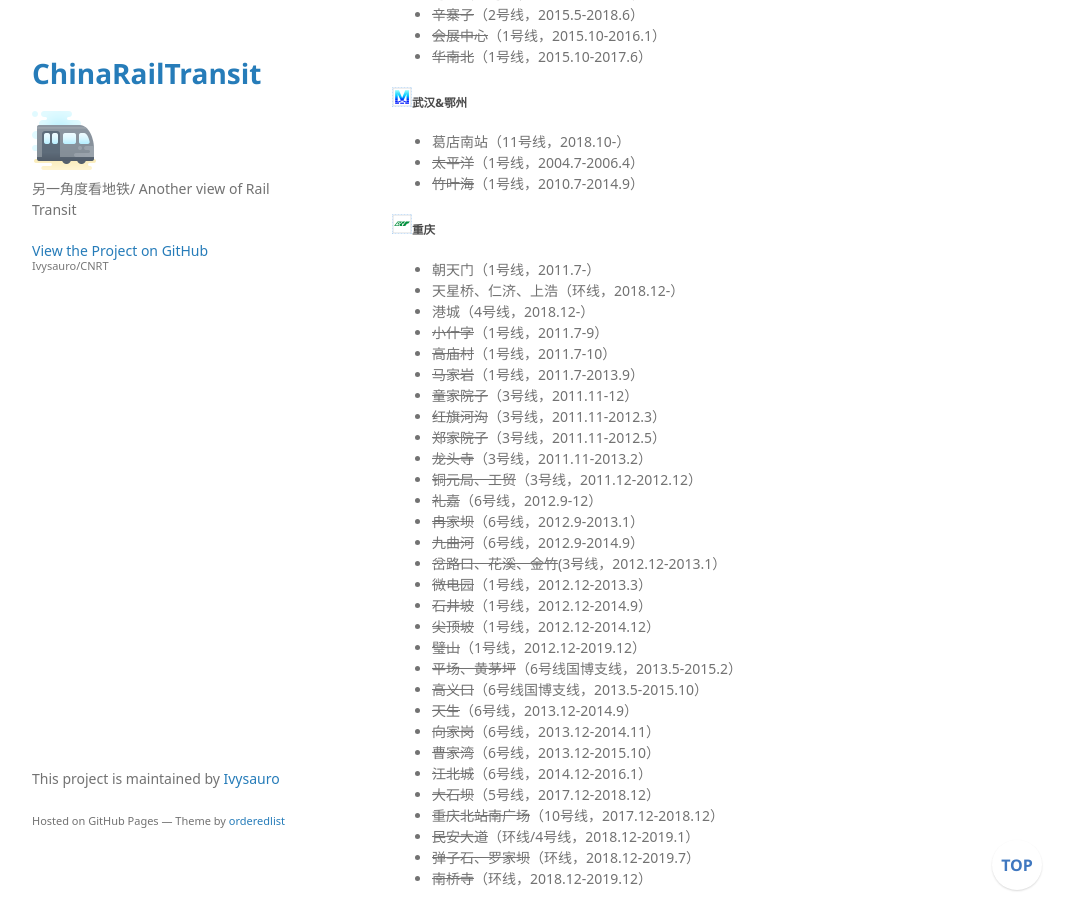
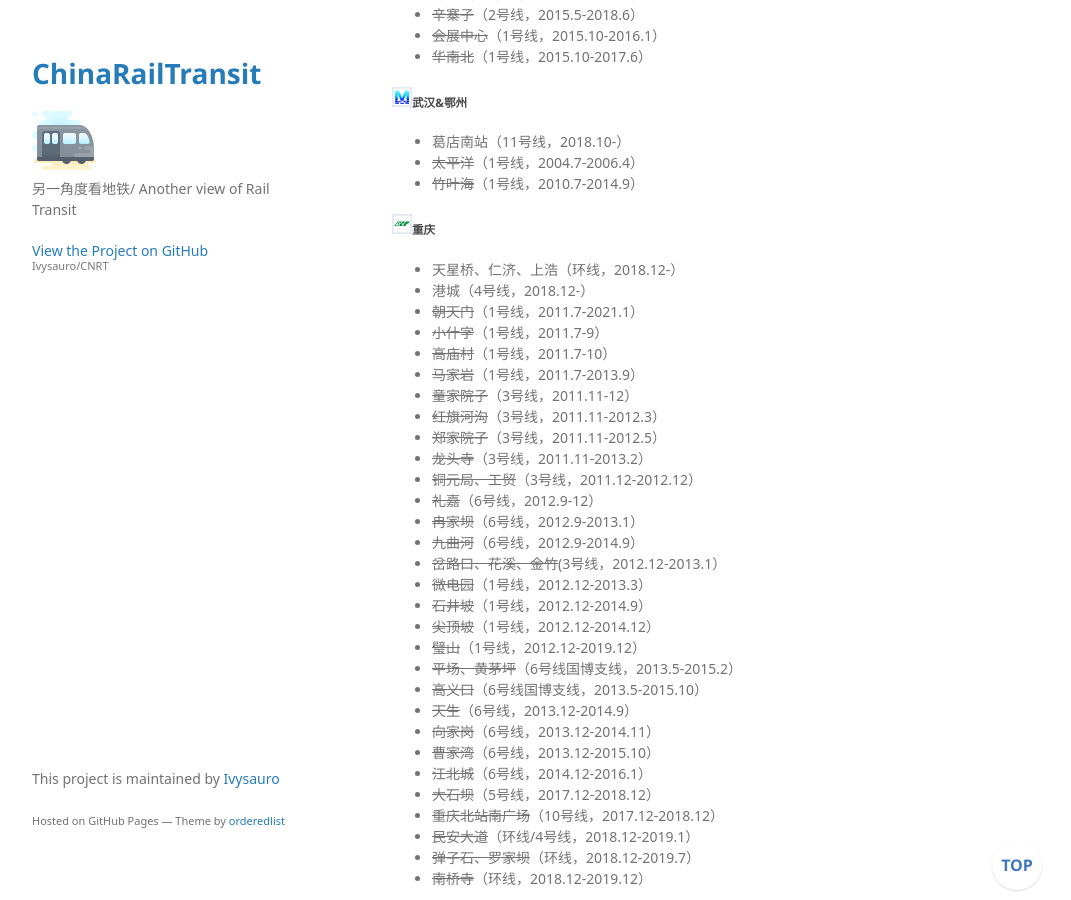
Before and after one commit to Ivysauro/CNRT, a Jekyll site: the page built from data/Special Station.md, in a window 1280 px wide and 900 px high, scrolled down 3285 px. Shown: the whole window, without its empty margins (178-1249 px from the left). Built offline with Jekyll 4.4.1, drawn with Linux system fonts in a browser that asks for light colours; some web fonts are replaced; our own code applies the rules of GitHub Pages for plain Markdown files; a script that is not in the unit is left out.

Commit message:
🍊更新郑州、重庆数据

```diff
--- a/data/Special Station.md
+++ b/data/Special Station.md
@@ -137,9 +137,9 @@
 - ~~竹叶海~~（1号线，2010.7-2014.9）
 
 ##### <img src="https://raw.githubusercontent.com/Ivysauro/CNRT/master/images/city/cq.gif" width="20" hegiht="20"/>重庆
-- 朝天门（1号线，2011.7-）
 - 天星桥、仁济、上浩（环线，2018.12-）
 - 港城（4号线，2018.12-）
+- ~~朝天门~~（1号线，2011.7-2021.1）
 - ~~小什字~~（1号线，2011.7-9）
 - ~~高庙村~~（1号线，2011.7-10）
 - ~~马家岩~~（1号线，2011.7-2013.9）
@@ -390,6 +390,7 @@
 - 体育西路（<img src="https://raw.githubusercontent.com/Ivysauro/CNRT/master/images/city/gz.gif" width="20" hegiht="20"/>广州，3号线）
 - 华新（<img src="https://raw.githubusercontent.com/Ivysauro/CNRT/master/images/city/sz.gif" width="20" hegiht="20"/>深圳，3号线，小交路）
 - 福田口岸（<img src="https://raw.githubusercontent.com/Ivysauro/CNRT/master/images/city/sz.gif" width="20" hegiht="20"/>深圳，4号线）
+- 二七广场（<img src="https://raw.githubusercontent.com/Ivysauro/CNRT/master/images/city/zz.gif" width="20" hegiht="20"/>郑州，3号线，下行）
 - 合肥火车站（（<img src="https://raw.githubusercontent.com/Ivysauro/CNRT/master/images/city/hf.gif" width="20" hegiht="20"/>合肥，1号线）
 
 ##### 不可穿行
```
